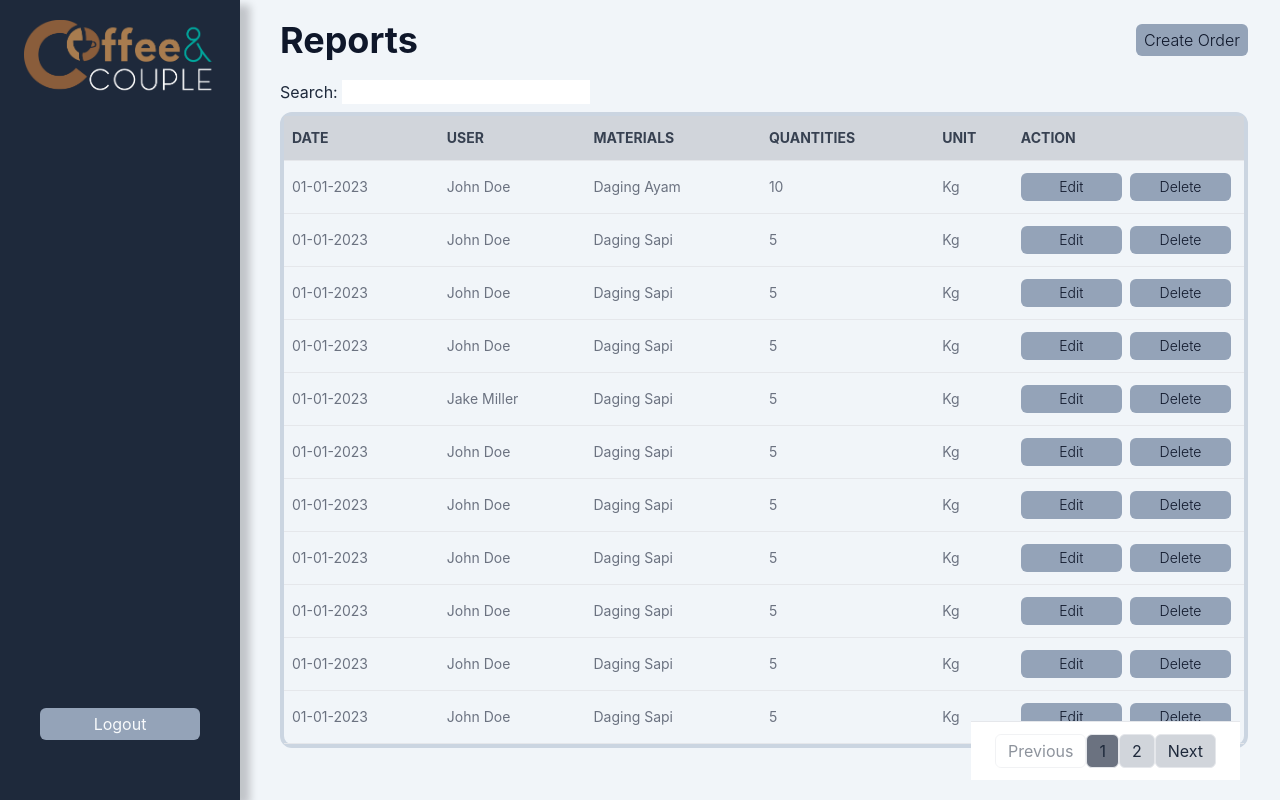
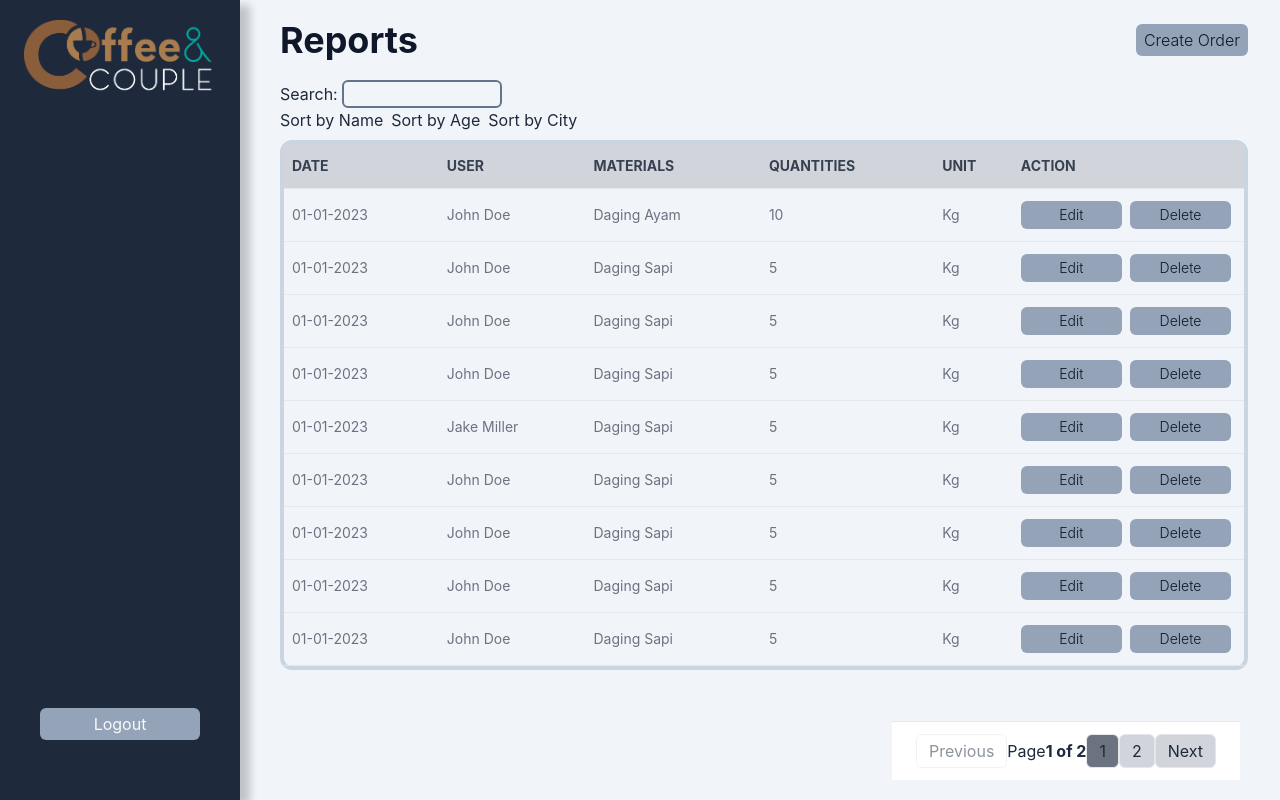
Before and after one commit to Bismillah-Cuan/cafe-frontend, a React (Vite) app: page /reports in a window 1280 px wide. Built offline with nearby package versions, Linux system fonts and the light colour scheme; sample sign-in values are in the browser's storage.

Commit message:
Add pagination to the table

```diff
--- a/package.json
+++ b/package.json
@@ -17,6 +17,7 @@
     "react-dom": "^18.3.1",
     "react-router-dom": "^6.28.0",
     "react-table": "^7.8.0",
+    "regenerator-runtime": "^0.14.1",
     "yup": "^1.4.0"
   },
   "devDependencies": {
--- /dev/null
+++ b/src/components/ColumnFilter/index.tsx
@@ -0,0 +1,17 @@
+type ColumnFilterProps = {
+    column: {
+        filterValue: string | null;
+        setFilter: (value: string) => void;
+      };
+}
+
+export const ColumnFilter: React.FC<ColumnFilterProps> = ({column}) => {
+    const { filterValue, setFilter } = column
+  return (
+    <div>
+        Search: {' '}
+        <input className="w-[5rem] bg-slate-100" value={filterValue || ' '}
+        onChange={(e) => setFilter(e.target.value)} />
+    </div>
+  )
+}
--- a/src/components/GlobalFilter/index.tsx
+++ b/src/components/GlobalFilter/index.tsx
@@ -1,11 +1,18 @@
+import { useState } from "react"
+import { useAsyncDebounce } from "react-table"
 type GlobalFilterProps = {filter: string, setFilter: (filter: string) => void}
 
+
 export const GlobalFilter: React.FC<GlobalFilterProps> = ({filter, setFilter}) => {
+  const [value, setValue] = useState(filter)
+  const onChange = useAsyncDebounce(value => {
+    setFilter(value || undefined)
+  }, 1000)
   return (
     <span>
         Search: {' '}
-        <input value={filter || ' '}
-        onChange={(e) => setFilter(e.target.value)} />
+        <input className="w-[10rem] bg-slate-100 border-[2px] border-slate-500 rounded-md" value={value || ' '}
+        onChange={e => {setValue(e.target.value); onChange(e.target.value)}}/>
     </span>
   )
 }
--- a/src/components/ReusableDetailPopOut/index.tsx
+++ b/src/components/ReusableDetailPopOut/index.tsx
@@ -1,5 +1,5 @@
 type Field = {
-  label: string;
+  Header: string;
   accessor: string;
 };
 
@@ -35,10 +35,10 @@ const ReusableDetailPopOut: React.FC<ReusableEditProps> = ({ fields, values, onS
         <h3 className="text-sm text-slate-600 italic mb-5">Click any of the field to edit</h3>
         <div className="flex flex-col gap-4">
           {fields.map((field) => (
-            field.label === "Action" ? null :(
-            <div key={field.label}>
-              <label className="text-md font-semibold" htmlFor={field.label}>
-                {field.label} : <span className="font-light">{values[field.accessor] ? values[field.accessor] : "No Data"} </span>
+            field.Header === "Action" ? null :(
+            <div key={field.Header}>
+              <label className="text-md font-semibold" htmlFor={field.Header}>
+                {field.Header} : <span className="font-light">{values[field.accessor] ? values[field.accessor] : "No Data"} </span>
               </label>
             </div>)))}
         </div>
--- a/src/components/ReusableTable/index.tsx
+++ b/src/components/ReusableTable/index.tsx
@@ -1,7 +1,9 @@
 import { Link } from "react-router-dom";
 import { useState, useMemo } from "react";
-import {useTable, useSortBy, useGlobalFilter } from 'react-table';
+import {useTable, useSortBy, useGlobalFilter, useFilters, usePagination, SortingRule } from 'react-table';
 import { GlobalFilter } from "../GlobalFilter";
+import { ColumnFilter } from "../ColumnFilter";
+import { set } from "date-fns";
 
 
 type Data = {
@@ -15,102 +17,110 @@ type Data = {
 }
 
 type TableFields = {
-  label: string;
+  Header: string;
   accessor: string;
   Cell: any
+  Filter: any
 }
 
 type ReusableTableProps = {
   data: Data[];
   tableFields: TableFields[];
-  onDelete: (id: number) => void
-  onEdit: (id: number) => void
 }
 
 const classTableRow= "py-3 pl-2 border-b border-gray-200";
 const classTableHead= "py-3 pl-2 border-b border-gray-200";
-const ReusableTable: React.FC<ReusableTableProps> = ({tableFields, data, onDelete, onEdit}) => {
-  const [currentPage, setCurrentPage] = useState(1);
+const ReusableTable: React.FC<ReusableTableProps> = ({tableFields, data}) => {
 
+  // const [sortBy, setSortBy] = useState<({ id: any; desc: boolean } | null)[]>([]);
+  const [sortBy, setSortBy] = useState<SortingRule<Data>[]>([]);
   const tableFieldsMemo = useMemo(() => tableFields, []);
-  const dataMemo = useMemo(() => data, []);
-  const rowsPerPage = 10;
+  const dataMemo = useMemo(() => data, [])
+  const defaultColumn = useMemo(() => ({
+    Filter: ColumnFilter,
+    sortable: true
+  }), []);
+
+
 
   const {
     getTableProps,
     getTableBodyProps,
     headerGroups,
-    rows,
+    page,
+    nextPage,
+    previousPage,
+    canNextPage,
+    canPreviousPage,
+    pageOptions,
+    gotoPage,
+    pageCount,
     prepareRow,
+    setPageSize,
     state,
     setGlobalFilter,
   } = useTable(
     {
       columns: tableFieldsMemo,
-      data,
+      data: dataMemo,
+      manualSortBy: false,
+      defaultColumn,
+      initialState: {
+        pageSize: 9,
+        // sortBy
       },
-    useGlobalFilter, useSortBy,  // Add this line to enable sorting
+    },
+
+    useFilters,  useGlobalFilter, useSortBy,  usePagination, // Add this line to enable sorting
   );
 
-  const { globalFilter } = state;
-  // Calculate total pages
-  const totalPages = Math.ceil(data.length / rowsPerPage);
+  const { globalFilter, pageIndex, pageSize } = state;
 
-  // Get current page data
-  const startIndex = (currentPage - 1) * rowsPerPage;
-  const currentData = data.slice(startIndex, startIndex + rowsPerPage);
+  const handleSort = (columnId : any) => {
+    console.log(columnId)
+    setSortBy((prev) =>
+      prev[0]?.id === columnId
+        ? [{ id: columnId, desc: !prev[0]?.desc }]
+        : [{ id: columnId, desc: false }]
+    );
+  };
 
 
-
-
-
-  function handlePreviousPage() {
-    if (currentPage > 1) {
-      setCurrentPage(currentPage - 1);
-    }
-  }
-
-  function handleNextPage() {
-    if (currentPage < totalPages) {
-      setCurrentPage(currentPage + 1);
-    }
-  }
-
-  function handlePageChange(page: number) {
-    setCurrentPage(page);
-  }
 
   return (
     <>
       {/* External Sort Controls */}
       <GlobalFilter filter={globalFilter} setFilter={setGlobalFilter} />
+      <div className="flex gap-2">
+        <button onClick={() => handleSort('user')}>Sort by Name</button>
+        <button onClick={() => handleSort('materials')}>Sort by Age</button>
+        <button onClick={() => handleSort('quantities')}>Sort by City</button>
+      </div>
     <table
       {...getTableProps()}
       className="w-full text-sm text-left text-gray-500 border-separate border-spacing-0 mt-2 mr-5 rounded-xl border-slate-300 border-4">
         <thead className=" text-gray-700 uppercase bg-gray-300 rounded-t-lg border">
           {headerGroups.map((headerGroup) => (
-            <tr {...headerGroup.getHeaderGroupProps()}>
+            <tr {...headerGroup.getHeaderGroupProps()} key={headerGroup.id}>
               {headerGroup.headers.map((column) => (
-                <th {...column.getHeaderProps(column.getSortByToggleProps())} className={classTableHead}>
-                  {column.render('label')}
+                <th {...column.getHeaderProps(column.getSortByToggleProps())} className={classTableHead} key={column.id}>
+                  {column.render('Header')}
+                  {/* <div>{column.canFilter ? column.render('Filter') : null}</div> */}
                   <span>{column.isSorted ? (column.isSortedDesc ? ' 🔽' : ' 🔼') : ''}</span>
                 </th>
-
               ))}
               </tr>
           ))}
 
         </thead>
         <tbody {...getTableBodyProps()}>
-          {rows.map((row) => {
+          {page.map((row) => {
             prepareRow(row);
-            const { key, ...rest } = row.getRowProps();
             return (
-              <tr  key={key} {...rest}>
+              <tr  {...row.getRowProps()} key={row.id}>
                 {row.cells.map((cell) => {
-                  const { key, ...rest} = cell.getCellProps();
                   return (
-                    <td key={key} {...rest} className={classTableRow}>
+                    <td {...cell.getCellProps()} key={cell.column.id} className={classTableRow}>
                       {
                       cell.render('Cell')}
                     </td>
@@ -126,25 +136,29 @@ const ReusableTable: React.FC<ReusableTableProps> = ({tableFields, data, onDelet
 
       <div className="flex items-center border-t fixed bottom-0 right-0 border-gray-200 bg-white px-4 py-3 mr-10 mb-5 sm:px-6">
         <button
-                    onClick={handlePreviousPage}
-                    disabled={currentPage === 1}
-                    className={`px-3 py-1 border rounded-md ${currentPage === 1 ? 'opacity-50 cursor-not-allowed' : 'bg-gray-300 hover:bg-gray-400'}`}>
+          onClick={() => previousPage()}
+          disabled={!canPreviousPage}
+          className={`px-3 py-1 border rounded-md ${!canPreviousPage === true ? 'opacity-50 cursor-not-allowed' : 'bg-gray-300 hover:bg-gray-400'}`}>
             Previous
         </button>
 
-                  {Array.from({ length: totalPages }, (_, index) => index + 1).map((page) => (
+         <span>
+            Page{''}
+            <strong>{`${pageIndex + 1} of ${pageOptions.length}`}</strong>{''}
+          </span>
+        {Array.from({ length: pageCount }, (_, index) => index + 1).map((page) => (
           <button
             key={page}
-                      onClick={() => handlePageChange(page)}
-                      className={`px-3 py-1 border rounded-md ${page === currentPage ? 'bg-gray-500' : 'bg-gray-300 hover:bg-gray-400'}`}>
+            onClick={() =>gotoPage(page - 1)}
+            className={`px-3 py-1 border rounded-md ${page === pageIndex + 1 ? 'bg-gray-500' : 'bg-gray-300 hover:bg-gray-400'}`}>
               {page}
           </button>
         ))}
 
         <button
-                    onClick={handleNextPage}
-                    disabled={currentPage === totalPages}
-                    className={`px-3 py-1 border rounded-md ${currentPage === totalPages ? 'opacity-50 cursor-not-allowed' : 'bg-gray-300 hover:bg-gray-400'}`}>
+          onClick={() => nextPage()}
+          disabled={!canNextPage}
+          className={`px-3 py-1 border rounded-md ${!canNextPage === true ? 'opacity-50 cursor-not-allowed' : 'bg-gray-300 hover:bg-gray-400'}`}>
             Next
         </button>
       </div>
--- a/src/main.tsx
+++ b/src/main.tsx
@@ -1,5 +1,6 @@
 import { StrictMode } from 'react'
 import { createRoot } from 'react-dom/client'
+import 'regenerator-runtime/runtime';
 import './index.css'
 import App from './App'
 
--- a/src/pages/reports/index.tsx
+++ b/src/pages/reports/index.tsx
@@ -8,11 +8,13 @@ import EditDetailButton from "../../components/EditDetailButton"
 import { useState } from "react"
 import { tableData } from "../../util/tableDummyData"
 import {format} from "date-fns"
+import { ColumnFilter } from "../../components/ColumnFilter"
 
 type TableFields = {
-  label: string;
+  Header: string;
   accessor: string;
   Cell: any
+  Filter: any
 }
 
 const buttonClass = "text-slate-900 font-light text-center bg-slate-400 hover:bg-slate-500 px-2 py-1 rounded-md";
@@ -49,13 +51,13 @@ const Reports= () => {
 
   //Dummy Data For Table
   const columns = [
-    {label : "Date", accessor : "date", Cell: ({value}: any) => {return format(new Date(value), "dd-MM-yyyy")}},
-    {label : "User", accessor : "user"},
-    {label : "Materials", accessor : "materials"},
-    {label : "Quantities", accessor : "quantities"},
-    {label : "Unit", accessor : "unit"},
+    {Header : "Date", accessor : "date", Cell: ({value}: any) => {return format(new Date(value), "dd-MM-yyyy")}, disableFilters: true},
+    {Header : "User", accessor : "user"},
+    {Header : "Materials", accessor : "materials", },
+    {Header : "Quantities", accessor : "quantities",},
+    {Header : "Unit", accessor : "unit", },
     {
-      label: "Action",
+      Header: "Action",
       accessor: "action",
       Cell: ({row}: any) => (
         <div className="flex gap-2 mr-3">
@@ -63,6 +65,7 @@ const Reports= () => {
           <EditDetailButton key={`delete-${row.original.id}`} onClick={() => handleDelete(row.original.id)} label="Delete"/>
         </div>
       ),
+      disableFilters: true
     }
   ];
 
@@ -115,7 +118,7 @@ const Reports= () => {
         </div>
       </header>
       <section>
-        <ReusableTable tableFields={columns as TableFields[]} data={data} onDelete={handleDelete} onEdit={handleEditDetail}/>
+        <ReusableTable tableFields={columns as TableFields[]} data={data}/>
       </section>
     </div>
   )
```
Also changed, not shown: 1 other file (tests, documents, lock files or other folders). Lines whose indentation alone changed are shown as unchanged.
